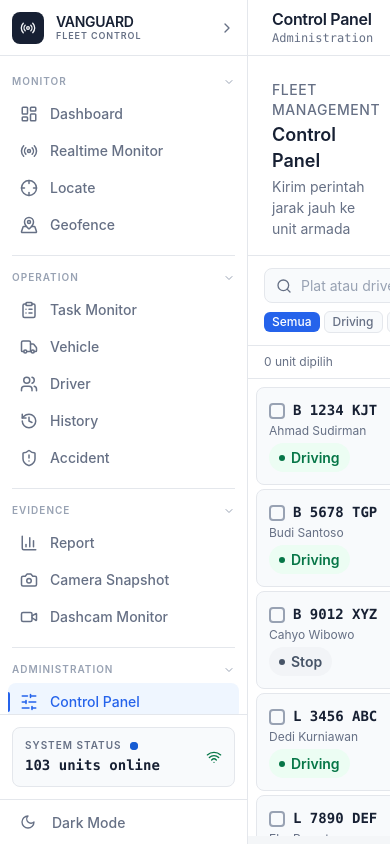
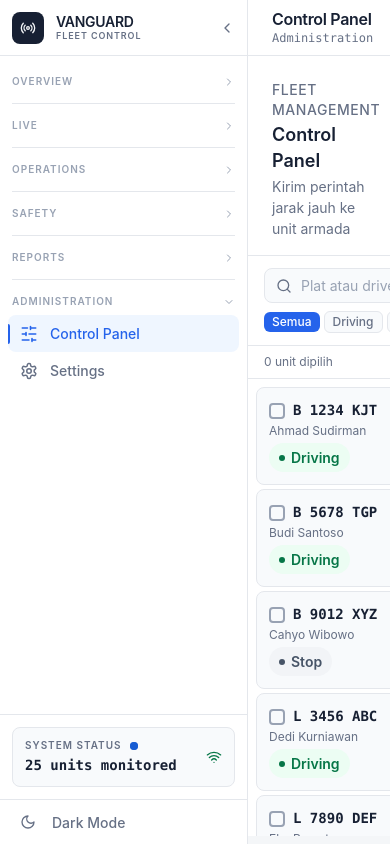
Before and after one commit to vndr08/VANGUARD, a Next.js app in the folder frontend/: page /control in a window 390 px wide. Shown: the top 844 px of the page. Built offline with nearby package versions, Linux system fonts and the light colour scheme.

Commit message:
feat: establish responsive operational app shell

```diff
--- a/frontend/src/components/layout/AppShell.tsx
+++ b/frontend/src/components/layout/AppShell.tsx
@@ -4,13 +4,14 @@ import { Bell, Search } from "lucide-react";
 import { usePathname } from "next/navigation";
 import { useState, useEffect } from "react";
 import Sidebar from "./Sidebar";
-import { useLiveClock } from "@/hooks/useLiveClock";
 import { CommandPalette } from "@/components/ui/CommandPalette";
 import { NotificationDropdown } from "@/components/ui/NotificationDropdown";
 import { UserMenuDropdown } from "@/components/ui/UserMenuDropdown";
 import { useNotifications } from "@/hooks/useNotifications";
 import { AppContextProvider, useAppContext } from "@/components/context/AppContext";
 import { useSpeedingMonitor } from "@/hooks/useSpeedingMonitor";
+import { MOCK_VEHICLES } from "@/lib/mock-data";
+import { MAP_AUTO_COLLAPSE_BREAKPOINT, W_EXPANDED, W_RAIL } from "@/lib/layout-constants";
 
 /* ─── Telemetri Refresh Bus ──────────────────────────────────────────────── */
 /** Dispatches "vanguard:telemetri-refresh" CustomEvent on window at each interval. */
@@ -38,11 +39,27 @@ function SpeedingMonitor() {
 }
 
 /* ─── Page title map (TRAMOS §2) ─────────────────────────────────────────── */
+const FLEET_STATS = {
+  total: MOCK_VEHICLES.length,
+  driving: MOCK_VEHICLES.filter((vehicle) => vehicle.status === "driving").length,
+  idle: MOCK_VEHICLES.filter((vehicle) => vehicle.status === "idle").length,
+  stopped: MOCK_VEHICLES.filter((vehicle) => vehicle.status === "stopped").length,
+  offline: MOCK_VEHICLES.filter((vehicle) => vehicle.status === "offline").length,
+};
+
 const PAGE_TITLES: Record<string, { title: string; summary: string }> = {
-  "/dashboard": { title: "Dashboard", summary: "Overview · 103 units" },
+  "/dashboard": {
+    title: "Dashboard",
+    summary: `Overview · ${FLEET_STATS.total} units`,
+  },
   "/tracking": {
     title: "Realtime Monitor",
-    summary: "25 units · 12 driving · 8 idle · 3 stop · 2 offline",
+    summary:
+      `${FLEET_STATS.total} units · ` +
+      `${FLEET_STATS.driving} driving · ` +
+      `${FLEET_STATS.idle} idle · ` +
+      `${FLEET_STATS.stopped} stop · ` +
+      `${FLEET_STATS.offline} offline`,
   },
   "/locate": { title: "Locate Unit", summary: "Search and track" },
   "/geofences": { title: "Geofence", summary: "Virtual zones" },
@@ -58,8 +75,14 @@ const PAGE_TITLES: Record<string, { title: string; summary: string }> = {
   "/settings": { title: "Settings", summary: "Preferences" },
 };
 
-const W_EXPANDED = 248;
-const W_RAIL = 64;
+const MAP_PRIMARY_ROUTES = [
+  "/tracking",
+  "/tasks",
+  "/history",
+  "/geofences",
+] as const;
+
+const SIDEBAR_PREFERENCE_KEY = "vanguard:sidebar-preference";
 
 /* ─── Mock user context (single source of truth) ─────────────────────────── */
 interface MockUser {
@@ -76,9 +99,51 @@ const MOCK_USER: MockUser = {
 
 function AppShellInner({ children }: { children: React.ReactNode }) {
   const pathname = usePathname();
-  const clock = useLiveClock();
-  const [sidebarCollapsed, setSidebarCollapsed] = useState(false);
+  const [sidebarPreference, setSidebarPreference] = useState<boolean | null>(null);
+  const [viewportWidth, setViewportWidth] = useState<number | null>(null);
+
+  const isMapPrimary = MAP_PRIMARY_ROUTES.some(
+    (route) => pathname === route || pathname.startsWith(`${route}/`)
+  );
+  const isAutoCollapsed =
+    isMapPrimary &&
+    viewportWidth !== null &&
+    viewportWidth < MAP_AUTO_COLLAPSE_BREAKPOINT;
+  const sidebarCollapsed = sidebarPreference ?? isAutoCollapsed;
   const pageInfo = PAGE_TITLES[pathname] ?? { title: "VANGUARD", summary: "" };
+
+  useEffect(() => {
+    const storedPreference = window.sessionStorage.getItem(
+      SIDEBAR_PREFERENCE_KEY
+    );
+
+    if (storedPreference === "collapsed") {
+      setSidebarPreference(true);
+    } else if (storedPreference === "expanded") {
+      setSidebarPreference(false);
+    }
+
+    const updateViewportWidth = () => {
+      setViewportWidth(window.innerWidth);
+    };
+
+    updateViewportWidth();
+    window.addEventListener("resize", updateViewportWidth);
+
+    return () => {
+      window.removeEventListener("resize", updateViewportWidth);
+    };
+  }, []);
+
+  function handleSidebarToggle() {
+    const nextCollapsed = !sidebarCollapsed;
+
+    setSidebarPreference(nextCollapsed);
+    window.sessionStorage.setItem(
+      SIDEBAR_PREFERENCE_KEY,
+      nextCollapsed ? "collapsed" : "expanded"
+    );
+  }
 
   // ── Command palette
   const [paletteOpen, setPaletteOpen] = useState(false);
@@ -113,18 +178,22 @@ function AppShellInner({ children }: { children: React.ReactNode }) {
   return (
     <div className="flex min-h-screen bg-bg">
       {/* ── Sidebar (state managed here, passed as prop) ─────── */}
-      <Sidebar collapsed={sidebarCollapsed} onToggle={() => setSidebarCollapsed((c) => !c)} />
+      <Sidebar
+        collapsed={sidebarCollapsed}
+        fleetTotal={FLEET_STATS.total}
+        onToggle={handleSidebarToggle}
+      />
 
       {/* ── Command Palette ─────────────────────────────────── */}
       <CommandPalette open={paletteOpen} onClose={() => setPaletteOpen(false)} />
 
       {/* ── Main content area ─────────────────────────────────── */}
       <div
-        className="flex flex-1 flex-col transition-all"
+        className="flex flex-1 flex-col transition-[margin-left] duration-panel ease-standard"
         style={{ marginLeft: sidebarWidth }}
       >
-        {/* ── Header: sticky glass bar ────────────────────────── */}
-        <header className="glass sticky top-0 z-40 flex h-14 shrink-0 items-center justify-between gap-4 border-b border-border px-6">
+        {/* ── Header: sticky solid operational surface ────────── */}
+        <header className="sticky top-0 z-40 flex h-14 shrink-0 items-center justify-between gap-4 border-b border-border bg-surface-1 px-6">
           {/* Kiri: judul halaman + ringkasan */}
           <div className="flex min-w-0 flex-col">
             <h1 className="text-h2 font-semibold tracking-tight text-foreground truncate leading-tight">
@@ -153,18 +222,8 @@ function AppShellInner({ children }: { children: React.ReactNode }) {
             </kbd>
           </div>
 
-          {/* Kanan: jam live + notifikasi + avatar */}
+          {/* Kanan: notifikasi + avatar */}
           <div className="flex items-center gap-3 shrink-0">
-            {/* Jam live */}
-            <time
-              dateTime={clock}
-              className="font-mono text-sm tabular-nums text-muted hidden sm:block"
-            >
-              {clock}
-            </time>
-
-            <div className="h-5 w-px bg-border hidden sm:block" />
-
             {/* Bell notifikasi — opens dropdown */}
             <div className="relative">
               <button
--- a/frontend/src/components/layout/Sidebar.tsx
+++ b/frontend/src/components/layout/Sidebar.tsx
@@ -24,36 +24,47 @@ import {
   Wifi,
 } from "lucide-react";
 import { useTheme } from "@/components/ThemeProvider";
-import { useState } from "react";
+import { useEffect, useState } from "react";
 import { motion, AnimatePresence } from "motion/react";
+import { W_EXPANDED, W_RAIL } from "@/lib/layout-constants";
 
 /* ─── Navigation structure (TRAMOS §2 + DESIGN.md §8) ─────────────────────── */
 const NAV_GROUPS = [
   {
-    label: "MONITOR",
+    label: "OVERVIEW",
     items: [
       { name: "Dashboard", href: "/dashboard", icon: LayoutDashboard },
-      { name: "Realtime Monitor", href: "/tracking", icon: Radio },
-      { name: "Locate", href: "/locate", icon: Crosshair },
-      { name: "Geofence", href: "/geofences", icon: MapPinned },
     ],
   },
   {
-    label: "OPERATION",
+    label: "LIVE",
+    items: [
+      { name: "Realtime Monitor", href: "/tracking", icon: Radio },
+      { name: "Locate", href: "/locate", icon: Crosshair },
+    ],
+  },
+  {
+    label: "OPERATIONS",
     items: [
       { name: "Task Monitor", href: "/tasks", icon: ClipboardList },
       { name: "Vehicle", href: "/vehicles", icon: Truck },
       { name: "Driver", href: "/drivers", icon: Users },
-      { name: "History", href: "/history", icon: History },
-      { name: "Accident", href: "/accidents", icon: ShieldAlert },
+      { name: "Trip History", href: "/history", icon: History },
     ],
   },
   {
-    label: "EVIDENCE",
+    label: "SAFETY",
     items: [
-      { name: "Report", href: "/reports", icon: BarChart3 },
+      { name: "Geofence", href: "/geofences", icon: MapPinned },
+      { name: "Accident", href: "/accidents", icon: ShieldAlert },
       { name: "Camera Snapshot", href: "/snapshots", icon: Camera },
       { name: "Dashcam Monitor", href: "/dashcam", icon: Video },
+    ],
+  },
+  {
+    label: "REPORTS",
+    items: [
+      { name: "Reports", href: "/reports", icon: BarChart3 },
     ],
   },
   {
@@ -65,28 +76,38 @@ const NAV_GROUPS = [
   },
 ] as const;
 
-/* ─── Width constants ─────────────────────────────────────────────────────── */
-const W_EXPANDED = 248;
-const W_RAIL = 64;
-
 interface SidebarProps {
   collapsed: boolean;
+  fleetTotal: number;
   onToggle: () => void;
 }
 
-export default function Sidebar({ collapsed, onToggle }: SidebarProps) {
+export default function Sidebar({
+  collapsed,
+  fleetTotal,
+  onToggle,
+}: SidebarProps) {
   const pathname = usePathname();
   const { theme, toggleTheme } = useTheme();
-  const [expandedGroups, setExpandedGroups] = useState<Set<string>>(
-    new Set(NAV_GROUPS.map((g) => g.label))
-  );
+  const activeGroupLabel =
+    NAV_GROUPS.find((group) =>
+      group.items.some(
+        (item) =>
+          pathname === item.href ||
+          (item.href !== "/dashboard" &&
+            pathname.startsWith(`${item.href}/`))
+      )
+    )?.label ?? "OVERVIEW";
+
+  const [expandedGroup, setExpandedGroup] =
+    useState<string>(activeGroupLabel);
+
+  useEffect(() => {
+    setExpandedGroup(activeGroupLabel);
+  }, [activeGroupLabel]);
 
   function toggleGroup(label: string) {
-    setExpandedGroups((prev) => {
-      const next = new Set(prev);
-      next.has(label) ? next.delete(label) : next.add(label);
-      return next;
-    });
+    setExpandedGroup((current) => (current === label ? "" : label));
   }
 
   const width = collapsed ? W_RAIL : W_EXPANDED;
@@ -94,7 +115,7 @@ export default function Sidebar({ collapsed, onToggle }: SidebarProps) {
   return (
     <motion.aside
       animate={{ width }}
-      transition={{ type: "spring", stiffness: 320, damping: 30 }}
+      transition={{ duration: 0.18, ease: [0.2, 0, 0, 1] }}
       className="fixed left-0 top-0 z-50 flex h-screen flex-col overflow-hidden border-r border-border bg-surface-1"
       aria-label="Main navigation"
     >
@@ -102,7 +123,11 @@ export default function Sidebar({ collapsed, onToggle }: SidebarProps) {
       <div className="flex h-14 shrink-0 items-center border-b border-border overflow-hidden">
         <Link
           href="/dashboard"
-          className="flex h-full flex-1 items-center gap-3 overflow-hidden px-3"
+          className={`flex h-full items-center overflow-hidden ${
+            collapsed
+              ? "w-10 shrink-0 justify-center px-1"
+              : "flex-1 gap-3 px-3"
+          }`}
           aria-label="VANGUARD Home"
         >
           <div className="flex h-8 w-8 shrink-0 items-center justify-center rounded-lg bg-foreground">
@@ -130,11 +155,13 @@ export default function Sidebar({ collapsed, onToggle }: SidebarProps) {
 
         <button
           onClick={onToggle}
-          className="flex h-14 w-10 shrink-0 items-center justify-center text-muted transition-colors hover:bg-surface-2 hover:text-foreground focus-visible:outline-2 focus-visible:outline-brand"
+          className={`flex h-14 shrink-0 items-center justify-center text-muted transition-colors hover:bg-surface-2 hover:text-foreground focus-visible:outline-2 focus-visible:outline-brand ${
+            collapsed ? "w-6" : "w-10"
+          }`}
           aria-label={collapsed ? "Expand sidebar" : "Collapse sidebar"}
         >
           <motion.div
-            animate={{ rotate: collapsed ? 180 : 0 }}
+            animate={{ rotate: collapsed ? 0 : 180 }}
             transition={{ duration: 0.2 }}
           >
             <ChevronRight className="h-4 w-4" />
@@ -145,7 +172,7 @@ export default function Sidebar({ collapsed, onToggle }: SidebarProps) {
       {/* ── Navigation groups ────────────────────────────────── */}
       <nav className="flex-1 overflow-y-auto overflow-x-hidden py-3">
         {NAV_GROUPS.map((group, gi) => {
-          const isOpen = expandedGroups.has(group.label);
+          const isOpen = collapsed || expandedGroup === group.label;
           return (
             <div key={group.label}>
               {gi > 0 && (
@@ -179,7 +206,7 @@ export default function Sidebar({ collapsed, onToggle }: SidebarProps) {
                     initial={{ opacity: 0, height: 0 }}
                     animate={{ opacity: 1, height: "auto" }}
                     exit={{ opacity: 0, height: 0 }}
-                    transition={{ type: "spring", stiffness: 400, damping: 32 }}
+                    transition={{ duration: 0.18, ease: [0.2, 0, 0, 1] }}
                     className="overflow-hidden px-2 pb-1"
                   >
                     {group.items.map((item) => (
@@ -232,7 +259,7 @@ export default function Sidebar({ collapsed, onToggle }: SidebarProps) {
                     </span>
                   </div>
                   <p className="font-mono mt-0.5 text-sm font-semibold tabular-nums text-foreground">
-                    103 units online
+                    {fleetTotal} units monitored
                   </p>
                 </div>
                 <Wifi className="h-4 w-4 shrink-0 text-st-driving" />
@@ -245,7 +272,7 @@ export default function Sidebar({ collapsed, onToggle }: SidebarProps) {
                 exit={{ opacity: 0 }}
                 transition={{ duration: 0.12 }}
                 className="flex flex-col items-center gap-1 rounded-lg border border-border bg-surface-2 px-2 py-2.5"
-                title="103 units online"
+                title={`${fleetTotal} units monitored`}
               >
                 <span className="relative flex h-2 w-2" aria-label="Live">
                   <span
@@ -257,7 +284,9 @@ export default function Sidebar({ collapsed, onToggle }: SidebarProps) {
                     style={{ background: "var(--hud)" }}
                   />
                 </span>
-                <span className="font-mono text-[10px] tabular-nums text-muted">103</span>
+                <span className="font-mono text-metadata-sm tabular-nums text-muted">
+                  {fleetTotal}
+                </span>
               </motion.div>
             )}
           </AnimatePresence>
--- /dev/null
+++ b/frontend/src/lib/layout-constants.ts
@@ -0,0 +1,9 @@
+/**
+ * Locked layout dimensions from docs/WIREFRAME-APP-SHELL.md.
+ * Keep these values centralized to prevent per-page drift.
+ */
+export const W_RAIL = 64;
+export const W_EXPANDED = 248;
+export const W_LIST = 320;
+export const W_INSPECTOR = 360;
+export const MAP_AUTO_COLLAPSE_BREAKPOINT = 1440;
```
